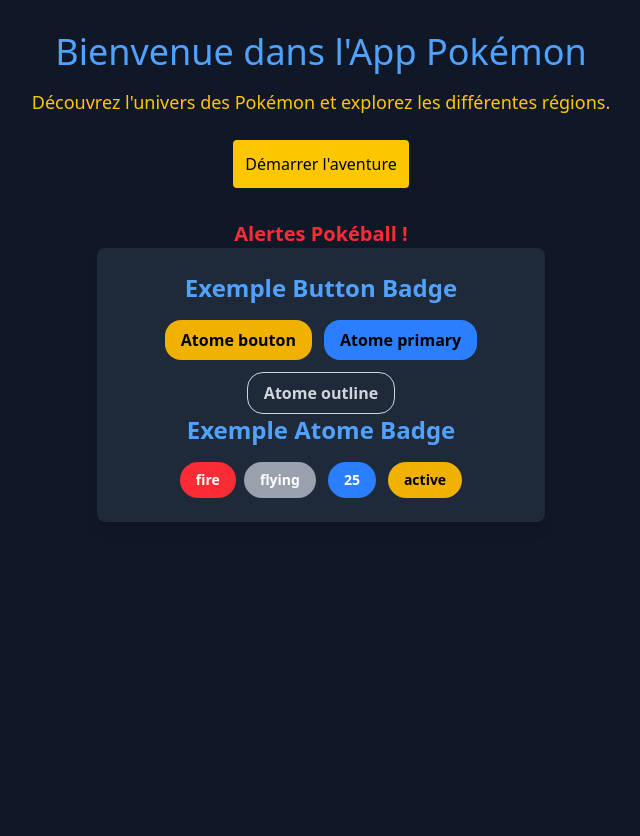
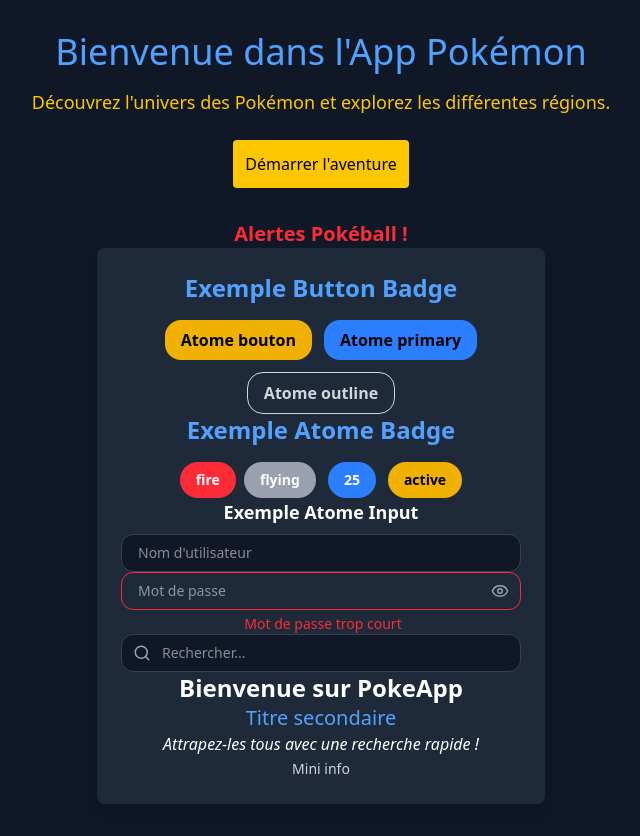
Before and after one commit to ArthurBergere/PokeApp, a React (Vite) app: page / in a window 1280 px wide. Shown: the whole page, without its empty margins (319-959 px from the left). Before the commit the page ends 800 px from the top, so only its background shows below. Built offline with nearby package versions, Linux system fonts and the light colour scheme.

Commit message:
Bump project lib

```diff
--- a/package.json
+++ b/package.json
@@ -16,6 +16,7 @@
     "i18next": "^24.2.3",
     "i18next-browser-languagedetector": "^8.0.4",
     "i18next-http-backend": "^3.0.2",
+    "lucide-react": "^0.487.0",
     "react": "^19.0.0",
     "react-dom": "^19.0.0",
     "react-i18next": "^15.4.1",
--- a/src/App.tsx
+++ b/src/App.tsx
@@ -1,6 +1,10 @@
+import { Search } from "lucide-react";
 import "./App.css";
 import Badge from "./components/atoms/Badge";
 import Button from "./components/atoms/Button";
+import Input from "./components/atoms/Input";
+import Text from "./components/atoms/Text";
+import "./i18n";
 
 function App() {
   const pokemonTypes = ["fire", "flying"];
@@ -50,7 +54,31 @@
           <Badge variant="level" value={pokemonLevel} />
           <Badge variant="status" value={pokemonStatus} />
         </div>
+
+
+        <h2 className="text-lg font-bold mb-2">Exemple Atome Input</h2>
+
+          {/* Champ normal */}
+          <Input variant="text" tPlaceholder="form.username" />
+
+          {/* Champ de mot de passe avec toggle */}
+          <Input variant="password" tPlaceholder="form.password" error="form.passwordError" />
+
+          {/* Champ de recherche avec icône à gauche */}
+          <Input
+            variant="search"
+            tPlaceholder="form.search"
+            icon={<Search size={18} />}
+            iconPosition="left"
+          />
+           <Text variant="h1" tKey="titles.welcome" size="2xl" bold />
+          <Text variant="h2" size="xl" color="primary">Titre secondaire</Text>
+          <Text variant="p" tKey="descriptions.home" italic />
+          <Text variant="span" color="gray" size="sm">Mini info</Text>
       </div>
+
+
+
     </div>
   );
 }
```
Also changed, not shown: 1 other file (tests, documents, lock files or other folders).
